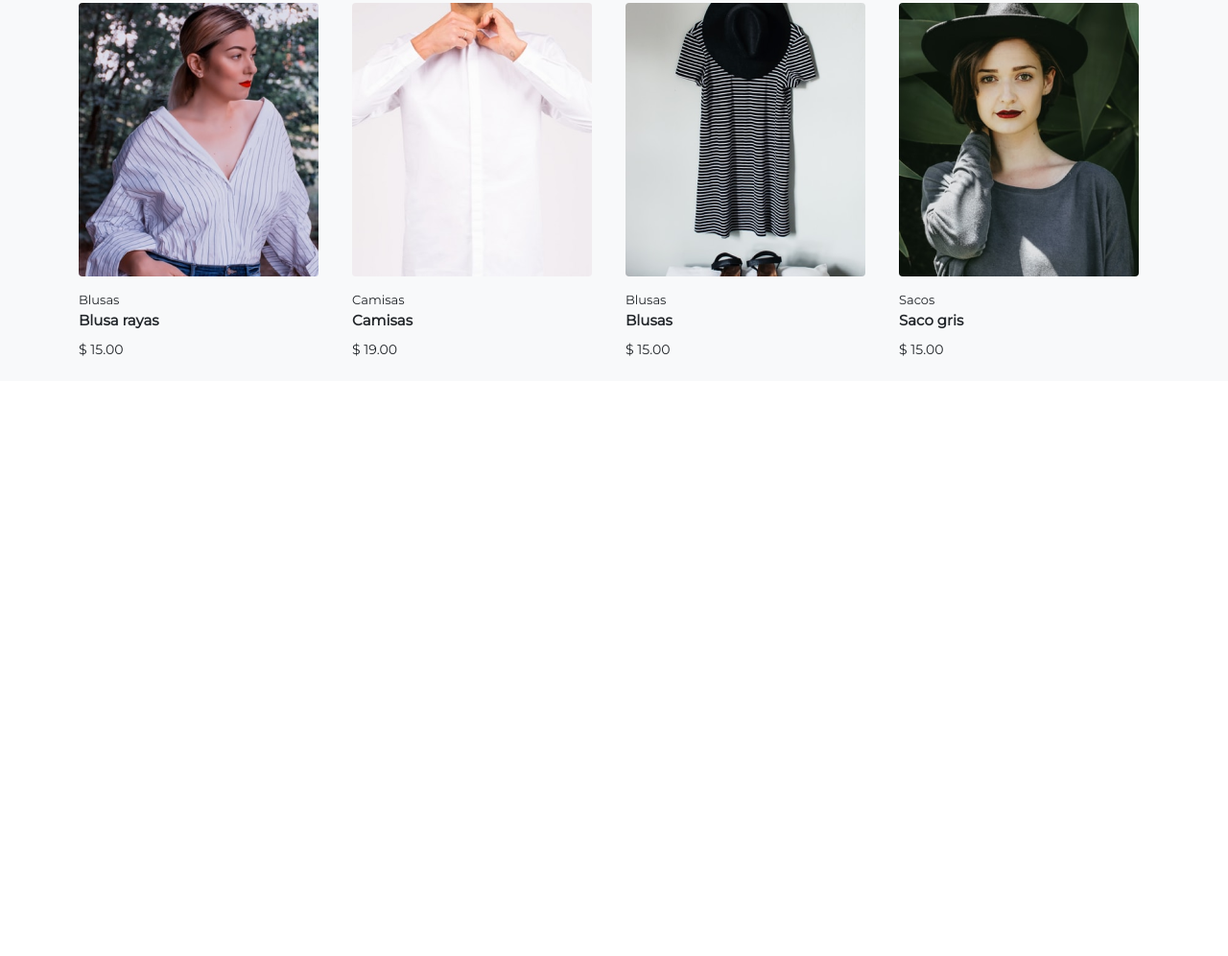
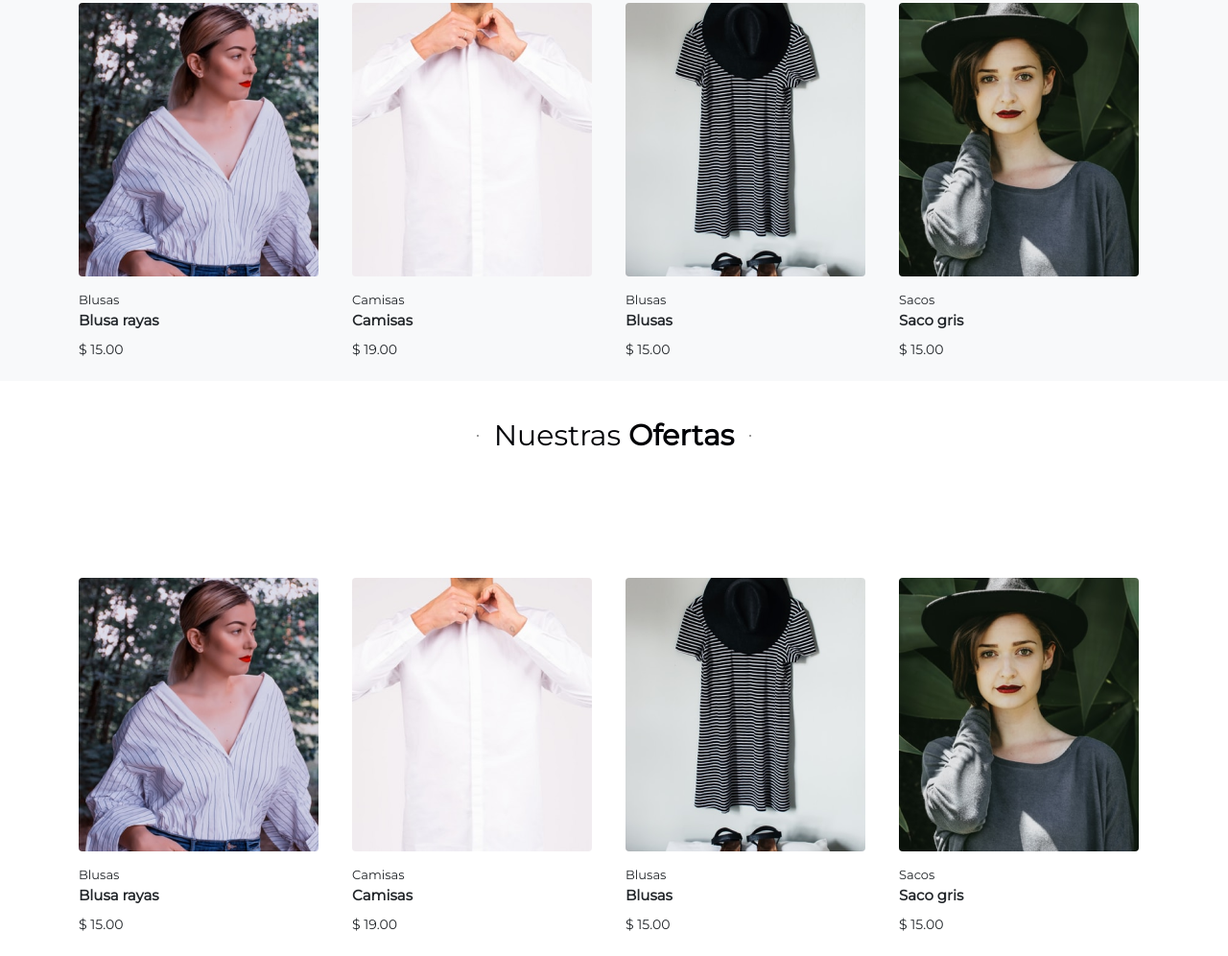
Before and after one commit to putraprdn/fashion-landing-page, a plain HTML site: page index.html in a window 1280 px wide. Shown: the part 1792-2788 px from the top of the page at 96% size. Before the commit the page ends 2189 px from the top, so only its background shows below. Drawn offline with nearby package versions, Linux system fonts and the light colour scheme.

Commit message:
Add offer section

```diff
--- a/index.html
+++ b/index.html
@@ -197,6 +197,46 @@
             </div>
         </section>
         <!-- End Product Section -->
+
+        <!-- Best Offer Section -->
+        <section class="offer">
+            <div class="section-wrap d-flex align-items-center justify-content-center gap-3 mt-md-4 text-center">
+                <h3 class="ff-montserrat mb-0 text-main fs-30 fw-light">Nuestras <span class="fw-bold">Ofertas</span>
+                </h3>
+            </div>
+
+            <div class="pt-5 pb-4">
+                <div class="container">
+                    <div class="row ff-montserrat">
+                        <div class="col-md-3">
+                            <img class="mb-3 rounded-2" src="./public/images/product1.png" alt="product 1">
+                            <p class="mb-0 fs-13">Blusas</p>
+                            <h5 class="fs-15 fw-bold">Blusa rayas</h5>
+                            <p class="fs-14 mb-0">&#36 15.00</p>
+                        </div>
+                        <div class="col-md-3">
+                            <img class="mb-3 rounded-2" src="./public/images/product2.png" alt="product 2">
+                            <p class="mb-0 fs-13">Camisas</p>
+                            <h5 class="fs-15 fw-bold">Camisas</h5>
+                            <p class="fs-14 mb-0">&#36 19.00</p>
+                        </div>
+                        <div class="col-md-3">
+                            <img class="mb-3 rounded-2" src="./public/images/product3.png" alt="product 3">
+                            <p class="mb-0 fs-13">Blusas</p>
+                            <h5 class="fs-15 fw-bold">Blusas</h5>
+                            <p class="fs-14 mb-0">&#36 15.00</p>
+                        </div>
+                        <div class="col-md-3">
+                            <img class="mb-3 rounded-2" src="./public/images/product4.png" alt="product 4">
+                            <p class="mb-0 fs-13">Sacos</p>
+                            <h5 class="fs-15 fw-bold">Saco gris</h5>
+                            <p class="fs-14 mb-0">&#36 15.00</p>
+                        </div>
+                    </div>
+                </div>
+            </div>
+        </section>
+        <!-- End Best Offer Section -->
             </div>
         </div>
     </main>
--- a/public/css/style.css
+++ b/public/css/style.css
@@ -72,6 +72,9 @@
 	margin-bottom: 67px;
 }
 
+.offer .section-wrap {
+	margin-bottom: 67px;
+}
 .bg-light {
 	background-color: #f6f6f6;
 }
```
